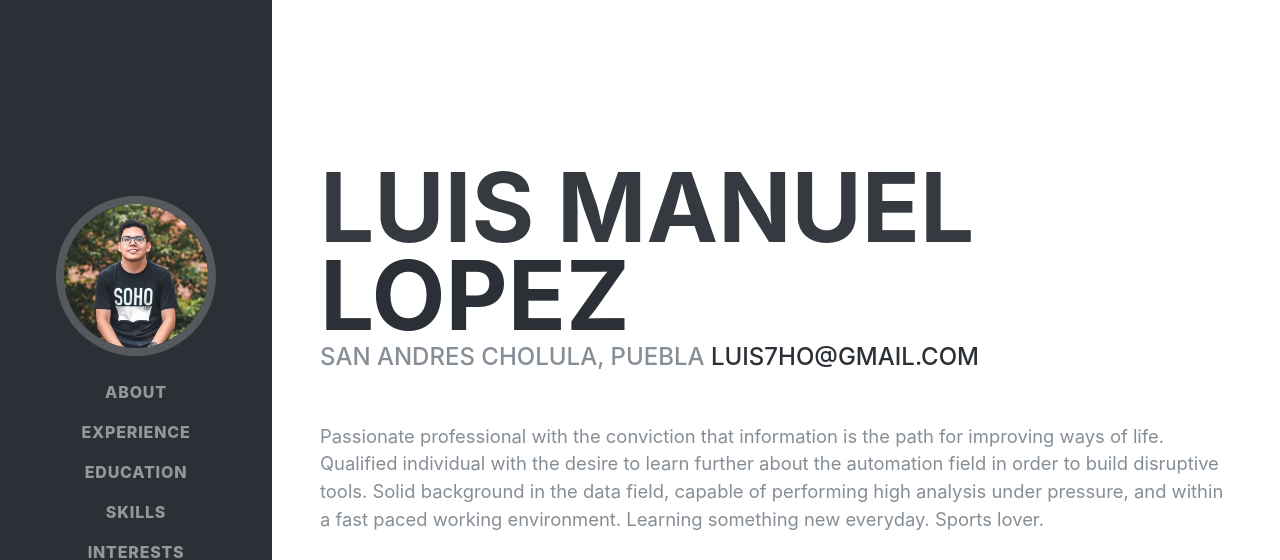
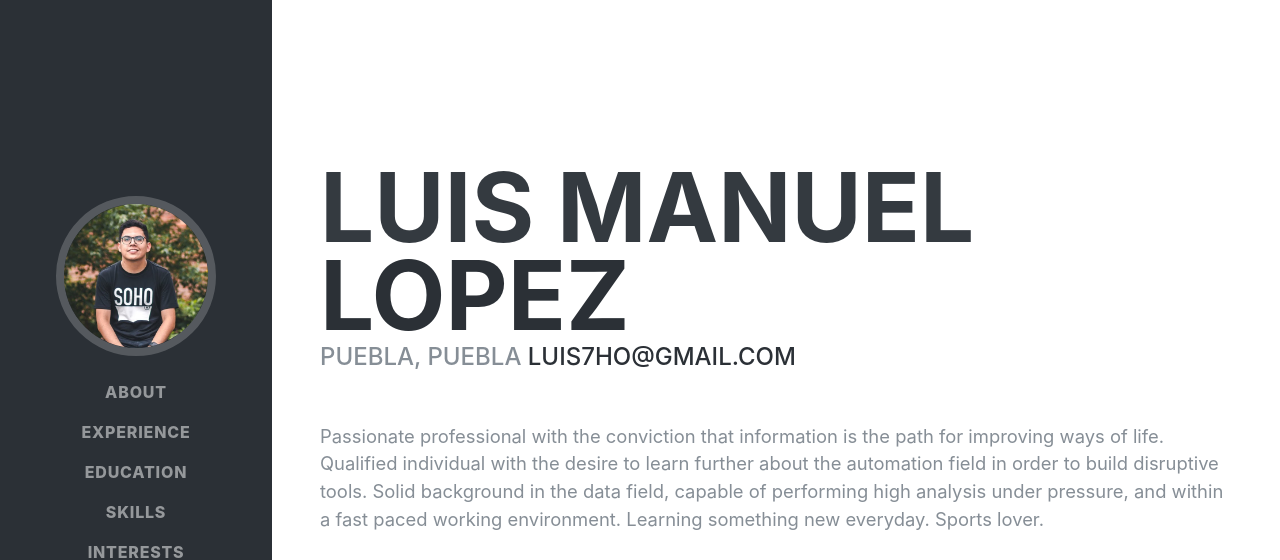
Before and after one commit to LuisLopez7/LuisLopez7.github.io, a plain HTML site: page index.html in a window 1280 px wide. Shown: the top 560 px of the page. Drawn offline with Linux system fonts and the light colour scheme; a web font is replaced by a local one.

Commit message:
Update index.html

```diff
--- a/index.html
+++ b/index.html
@@ -66,7 +66,7 @@
           <h1 class="mb-0">Luis Manuel
             <span class="text-primary">Lopez</span>
           </h1>
-          <div class="subheading mb-5">San Andres Cholula, Puebla
+          <div class="subheading mb-5">Puebla, Puebla
             <a href="mailto:name@email.com">luis7ho@gmail.com</a>
           </div>
           <p class="lead mb-5">Passionate professional with the conviction that information is the path for improving ways of life. Qualified individual with the desire to learn further about the automation field in order to build disruptive tools. Solid background in the data field, capable of performing high analysis under pressure, and within a fast paced working environment. Learning something new everyday. Sports lover.</p>
```
